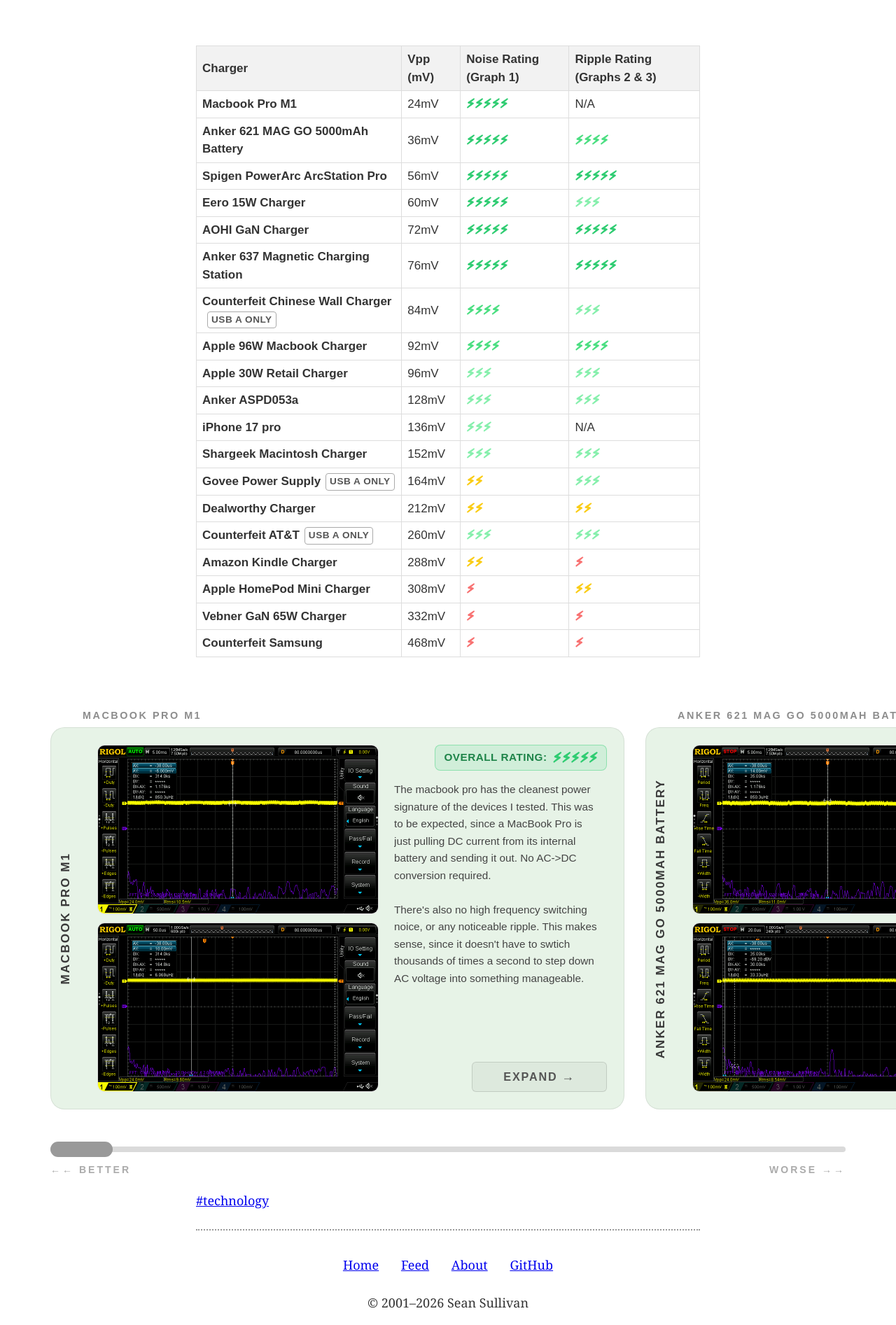
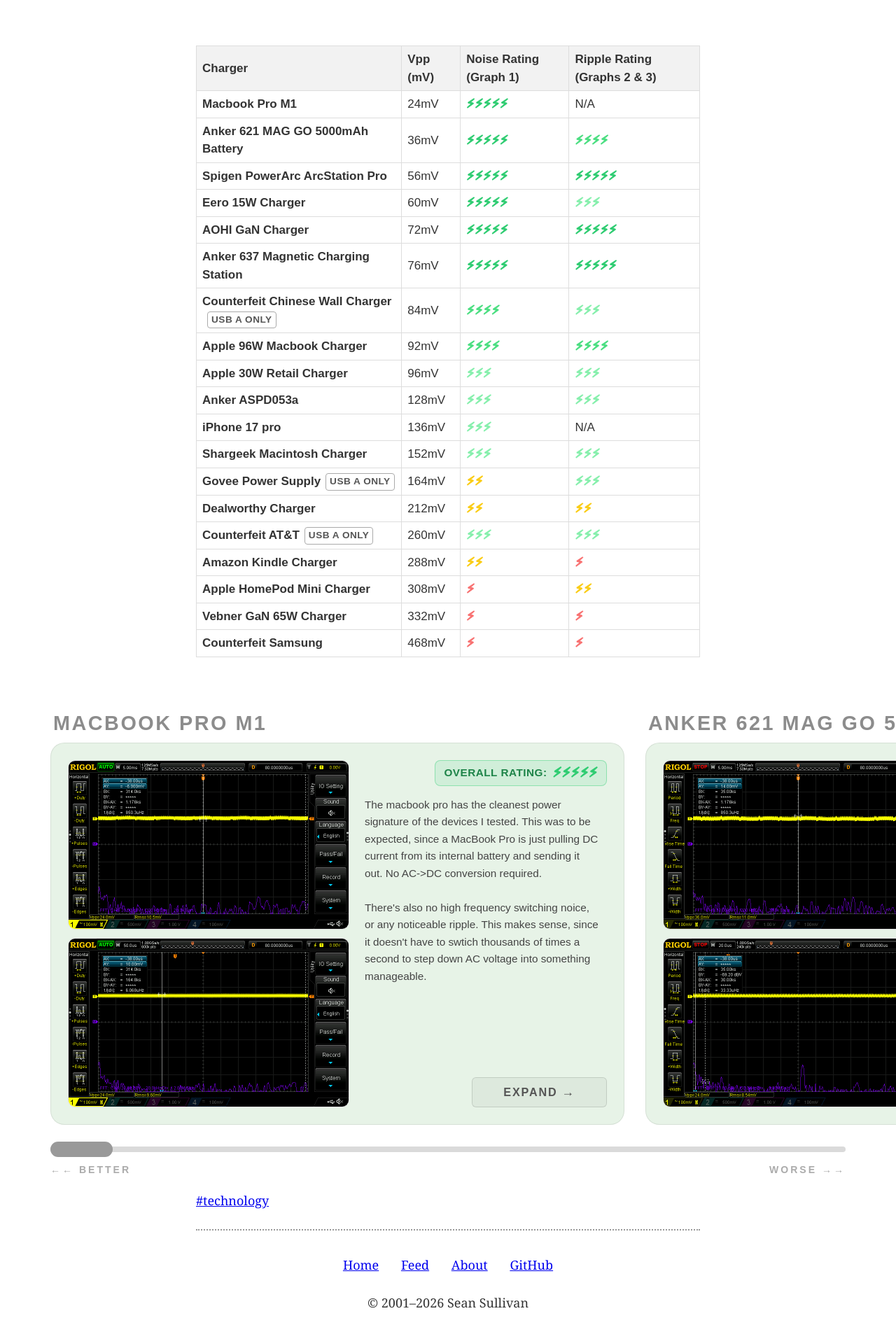
Before and after one commit to 0sps/sull1van.com, a Jekyll site: the page built from _posts/2026-01-19-a-dozen-chargers-in-the-lab.md, in a window 1280 px wide. Shown: the part 1827-3720 px from the top of the page at 70% size. Built offline with Jekyll 4.4.1, drawn with Linux system fonts in a browser that asks for light colours; some of the changed lines change nothing that is shown.

Commit message:
Update 2026-01-19-a-dozen-chargers-in-the-lab.md

```diff
--- a/_posts/2026-01-19-a-dozen-chargers-in-the-lab.md
+++ b/_posts/2026-01-19-a-dozen-chargers-in-the-lab.md
@@ -558,12 +558,12 @@
   }
   .card-title-above {
     font-family: sans-serif;
-    font-size: 0.8em;
+    font-size: 1.6em;
     font-weight: 800;
     text-transform: uppercase;
     letter-spacing: 2.5px;
     color: rgba(0, 0, 0, 0.45);
-    padding-left: 46px;
+    padding-left: 4px;
     white-space: nowrap;
     overflow: hidden;
     text-overflow: ellipsis;
@@ -582,23 +582,14 @@
     display: flex;
     flex-direction: row;
     border-radius: 20px;
-    padding: 0 0 0 42px;
+    padding: 0;
     border: 1px solid rgba(0,0,0,0.08);
     box-sizing: border-box;
     overflow: hidden;
     transition: transform 0.2s ease;
   }
   .vertical-title-bar {
-    position: absolute;
-    left: 0;
-    top: 0;
-    bottom: 0;
-    width: 42px;
-    overflow: hidden;
-    display: flex;
-    align-items: center;
-    justify-content: center;
-    padding: 10px 0;
+    display: none;
   }
   .vertical-title-text {
     writing-mode: vertical-rl;
```
